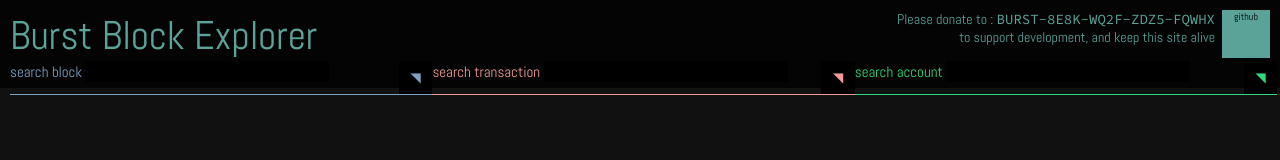
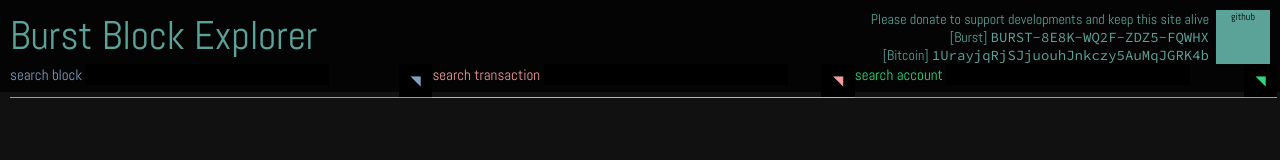
Before and after one commit to uraymeiviar/burst-block-explorer, a website: page client/index.html in a window 1280 px wide. Drawn offline with Linux system fonts and the light colour scheme; no server answers.

```diff
--- a/client/index.html
+++ b/client/index.html
@@ -24,8 +24,9 @@
             github
         </div></a>
         <div class="titleNote">
-            Please donate to : <span class="Monospaced">BURST-8E8K-WQ2F-ZDZ5-FQWHX</span><br/>
-            to support development, and keep this site alive
+            Please donate to support developments and keep this site alive <br/>
+            [Burst] <span class="Monospaced">BURST-8E8K-WQ2F-ZDZ5-FQWHX</span><br/>
+            [Bitcoin] <span class="Monospaced">1UrayjqRjSJjuouhJnkczy5AuMqJGRK4b</span>
         </div>
     </div>
     <div class="SearchArea">
--- a/client/stylesheets/index.css
+++ b/client/stylesheets/index.css
@@ -45,7 +45,7 @@
 #nav
 {
     width:100%;
-    height:68px;
+    height:72px;
     position:fixed;
     top:0px;
     font-size:1.25em;
@@ -60,6 +60,7 @@
     display: block;
     white-space: nowrap;
     overflow-x: scroll;
+    vertical-align: bottom;
 }
 
 .searchinput
@@ -96,9 +97,9 @@
     background-image: url(https://favicons.githubusercontent.com/github.com);
     background-repeat: no-repeat;
     background-size: 32px 32px;
-    background-position: 50% 12px;
-    min-width: 48px;
-    min-height: 48px;
+    background-position: 50% 14px;
+    min-width: 54px;
+    min-height: 54px;
     float:right;
     color:#000;
     font-size:0.25em;
```
Also changed, not shown: server/burstapi.js (+7 -2 lines).
